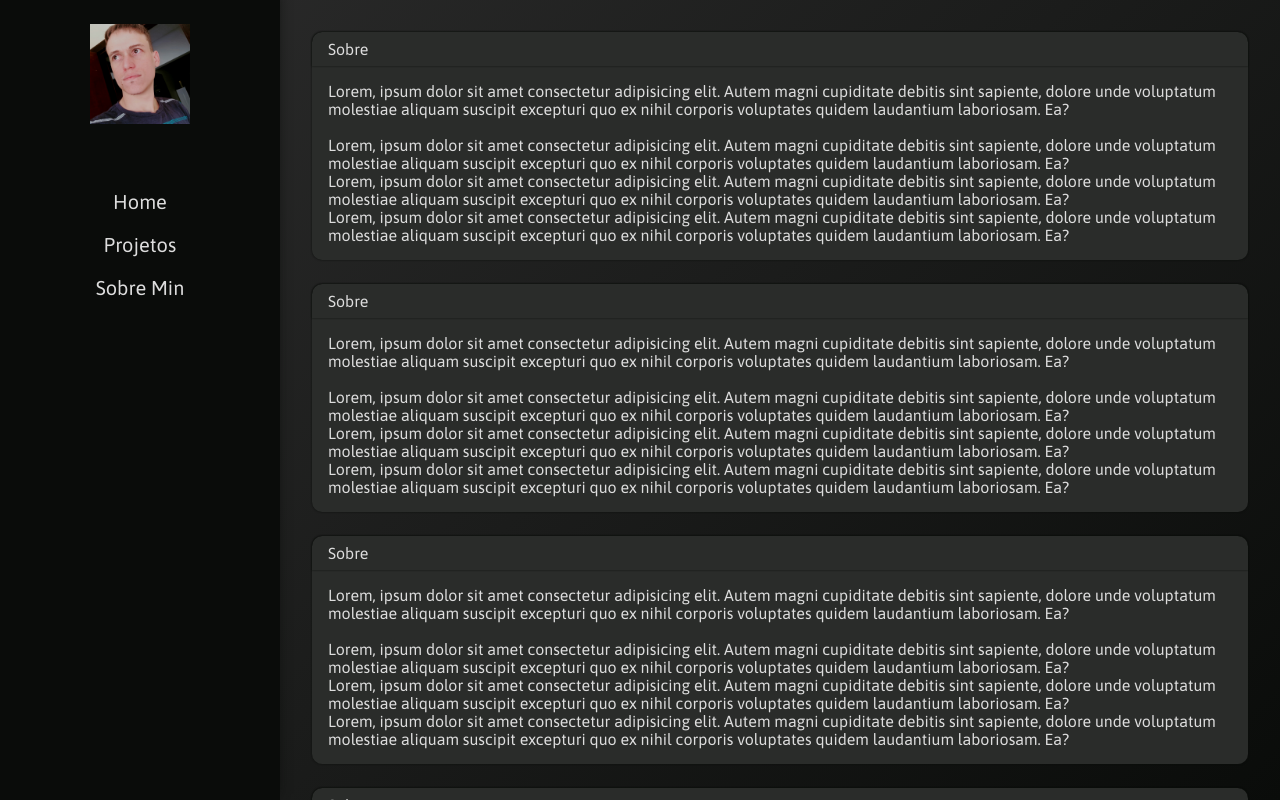
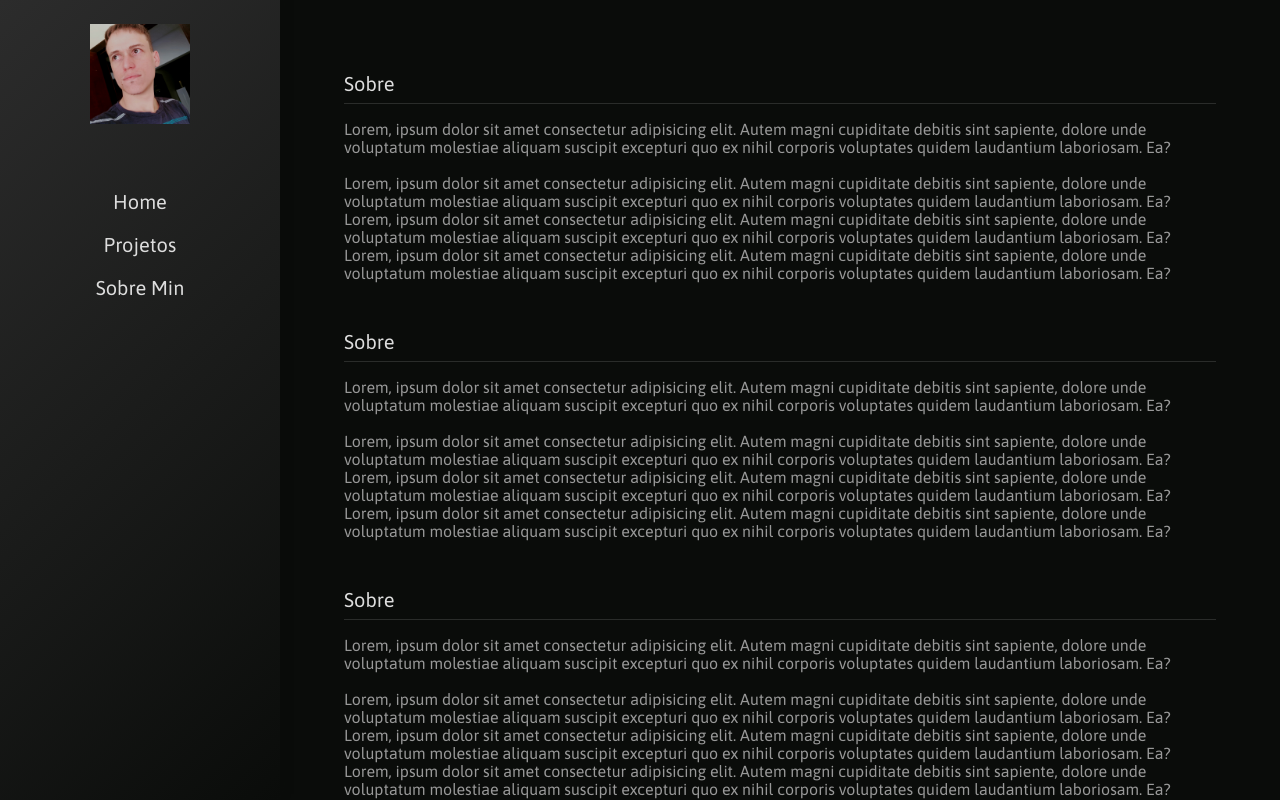
Before and after one commit to leandroaphermes/website-leandrohermes, a Next.js app: page / in a window 1280 px wide. Built offline with nearby package versions, Linux system fonts and the light colour scheme.

Commit message:
reajuste de cor

```diff
--- a/src/components/BasePage/index.tsx
+++ b/src/components/BasePage/index.tsx
@@ -1,16 +1,18 @@
 import Header from "components/Header";
 import React, { ReactElement } from "react";
-import { Wrapper, Main } from "./styles";
+import { Wrapper, Main, Content } from "./styles";
 
-interface Props {
+interface BasePageProps {
   children: React.ReactNode;
 }
 
-export default function BasePage({ children }: Props): ReactElement {
+export default function BasePage({ children }: BasePageProps): ReactElement {
   return (
     <Wrapper>
       <Header />
-      <Main>{children}</Main>
+      <Main>
+        <Content>{children}</Content>
+      </Main>
     </Wrapper>
   );
 }
--- a/src/components/BasePage/styles.ts
+++ b/src/components/BasePage/styles.ts
@@ -8,8 +8,18 @@ export const Wrapper = styled.div`
 export const Main = styled.main`
   overflow: auto;
   flex: 1;
+  margin: 0px auto;
 
   ${({ theme }) => css`
     padding: ${theme.spacings.medium};
   `}
 `;
+
+export const Content = styled.div`
+  margin: 0px auto;
+
+  ${({ theme }) => css`
+    padding: ${theme.spacings.medium};
+    max-width: 1400px;
+  `}
+`;
--- a/src/components/Card/styles.ts
+++ b/src/components/Card/styles.ts
@@ -2,25 +2,23 @@ import styled, { css } from "styled-components";
 
 export const Wrapper = styled.section`
   height: fit-content;
-  border-radius: 10px;
 
   ${({ theme }) => css`
     margin-bottom: ${theme.spacings.small};
-    background-color: ${theme.colors.secondary};
-    box-shadow: 0px 0px 2px 0px ${theme.colors.primary};
   `}
 `;
 
 export const Header = styled.header`
   ${({ theme }) => css`
-    border-radius: 10px 10px 0px 0px;
-    box-shadow: 0px 0px 2px 0px ${theme.colors.primary};
-    padding: calc(${theme.spacings.xsmall} / 2) ${theme.spacings.xsmall};
+    font-size: ${theme.font.sizes.xlarge};
+    border-bottom: 1px solid ${theme.colors.secondary};
+    padding: calc(${theme.spacings.xsmall} / 2) 0px;
   `}
 `;
 
 export const Body = styled.div`
   ${({ theme }) => css`
-    padding: ${theme.spacings.xsmall};
+    color: ${theme.colors.gray};
+    padding: ${theme.spacings.xsmall} 0px;
   `}
 `;
--- a/src/components/Header/styles.ts
+++ b/src/components/Header/styles.ts
@@ -8,7 +8,7 @@ export const Wrapper = styled.header`
   flex-wrap: nowrap;
   min-width: 28rem;
   ${({ theme }) => css`
-    background-color: ${theme.colors.primary};
+    background: ${theme.colors.bodyBg};
     box-shadow: -4px -6px 12px 0px ${theme.colors.primary};
   `}
 `;
--- a/src/styles/global.ts
+++ b/src/styles/global.ts
@@ -23,7 +23,7 @@ const GlobalStyles = createGlobalStyle`
   ${({ theme }) => css`
     html {
       font-size: 62.5%;
-      font-family: "Asap";
+      font-family: ${theme.font.family};
     }
 
     body,
@@ -34,7 +34,7 @@ const GlobalStyles = createGlobalStyle`
     body {
       font-size: ${theme.font.sizes.medium};
       color: ${theme.colors.text};
-      background: ${theme.colors.bodyBg};
+      background: ${theme.colors.primary};
     }
   `}
 
--- a/src/styles/theme.ts
+++ b/src/styles/theme.ts
@@ -7,8 +7,7 @@ const base = {
     radius: "0.4rem",
   },
   font: {
-    family:
-      "Poppins, -apple-system, BlinkMacSystemFont, 'Segoe UI', Roboto, Oxygen, Ubuntu, Cantarell, 'Open Sans', 'Helvetica Neue', sans-serif",
+    family: "Asap",
     light: 300,
     normal: 400,
     bold: 600,
```
